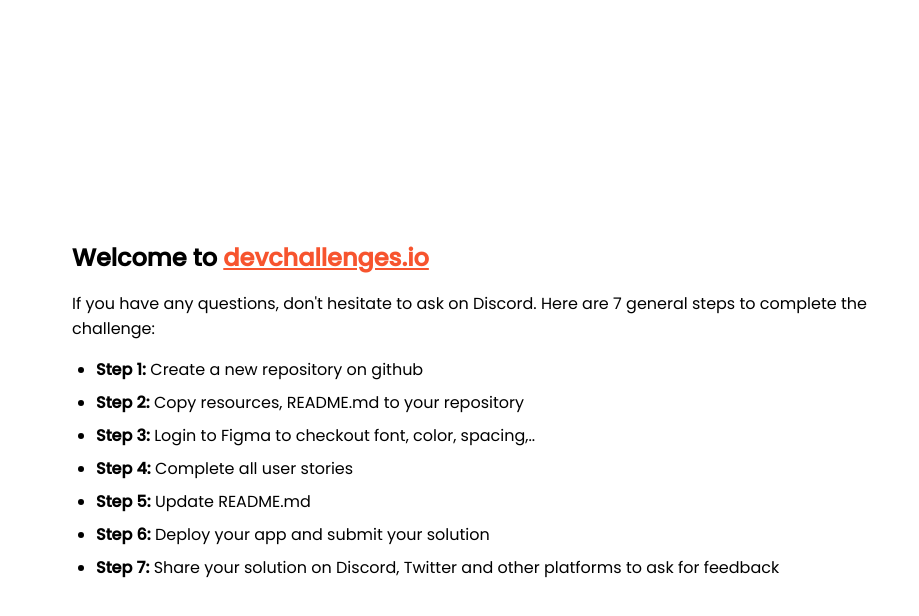
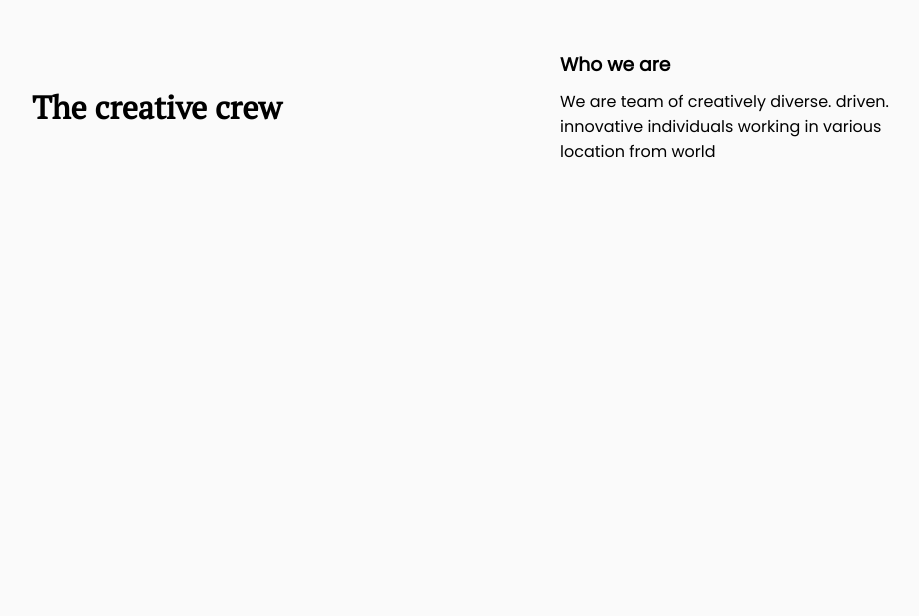
Before and after one commit to Rushclin/teams-lead, a plain HTML site: page index.html in a window 1280 px wide. Shown: the whole page, without its empty margins (168-1087 px from the left). Drawn offline with Linux system fonts and the light colour scheme.

Commit message:
Manage header

```diff
--- a/assets/css/style.css
+++ b/assets/css/style.css
@@ -30,3 +30,55 @@
     font-family: 'PT Serif';
     src: url('./../fonts/PTSerif-Regular.ttf');
 }
+
+*,
+*::after,
+*::before {
+    margin: 0;
+    padding: 0;
+    box-sizing: border-box;
+}
+
+html {
+    scroll-behavior: smooth;
+}
+
+body {
+    background-color: var(--cool-white);
+}
+
+/* HEADER */
+.header {
+    margin-top: 50px;
+    width: 100%
+}
+
+.header>.container {
+    padding-inline: 200px;
+    display: flex;
+    justify-content: space-between;
+    align-items: center;
+}
+
+.title,
+.description {
+    width: 40%
+}
+
+.title {
+    font-family: var(--ff-PT-serif);
+    font-weight: var(--fw-700);
+}
+
+.description {
+    font-family: var(--ff-poppins);
+}
+
+.subtitle-teams {
+    padding-bottom: 10px;
+}
+
+/* .header>.container:nth-child(1),
+.header>.container:nth-child(2) {
+    width: 50%;
+} */
--- a/index.html
+++ b/index.html
@@ -1,95 +1,36 @@
 <!DOCTYPE html>
 <html lang="en">
-  <head>
-    <meta charset="utf-8" />
-    <meta
-      name="viewport"
-      content="width=device-width, initial-scale=1,
-  maximum-scale=5"
-    />
 
-    <link rel="icon" href="devchallenges.png" />
+<head>
+    <meta charset="UTF-8">
+    <meta http-equiv="X-UA-Compatible" content="IE=edge">
+    <meta name="viewport" content="width=device-width, initial-scale=1.0">
+    <title>DevChallenge Teams</title>
 
-    <link
-      rel="shortcut icon"
-      type="image/x-icon"
-      href="https://devchallenges.io/"
-    />
+    <!--FAVICON-->
+    <link rel="shortcut icon" href="./images/devchallenges.png" type="image/x-icon">
+    <!--CSS LINK-->
+    <link rel="stylesheet" href="./assets/css/style.css">
+</head>
 
-    <link
-      href="https://fonts.googleapis.com/css2?family=Poppins:wght@400;500&display=swap"
-      rel="stylesheet"
-    />
+<body>
 
-    <title>Devchallenges</title>
+    <div class="header">
+        <div class="container">
+            <div class="title">
+                <h1 class="teams-title">The creative crew</h1>
+            </div>
+            <div class="description">
+                <h3 class="subtitle-teams">Who we are</h3>
+                <p class="description-teams">We are team of creatively diverse. driven. innovative individuals working
+                    in various location from world</p>
+            </div>
+        </div>
+    </div>
 
-    <style>
-      body {
-        font-family: "Poppins", sans-serif;
-      }
+    <!--JS FILE-->
+    <script src="./assets/js/script.js"></script>
 
-      ul {
-        padding-left: 24px;
-      }
+</body>
 
-      li {
-        margin-bottom: 8px;
-      }
-
-      .welcome {
-        max-width: 800px;
-        margin: 0 auto;
-      }
-
-      .welcome-text {
-        margin-top: 30vh;
-        font-weight: 500;
-      }
-
-      .welcome-text p {
-        font-size: 1rem;
-        font-weight: 400;
-      }
-
-      .welcome-text h1 {
-        font-size: 1.5rem;
-      }
-
-      .welcome-text a {
-        color: #f7542e;
-      }
-    </style>
-  </head>
-  <body>
-    <div class="welcome">
-      <div class="welcome-text">
-        <h1>
-          Welcome to
-          <a href="https://devchallenges.io/" target="_blank"
-            >devchallenges.io</a
-          >
-        </h1>
-
-        <p>
-          If you have any questions, don't hesitate to ask on Discord. Here are
-          7 general steps to complete the challenge:
-        </p>
-      </div>
-
-      <ul>
-        <li><b>Step 1:</b> Create a new repository on github</li>
-        <li><b>Step 2:</b> Copy resources, README.md to your repository</li>
-        <li>
-          <b>Step 3:</b> Login to Figma to checkout font, color, spacing,..
-        </li>
-        <li><b>Step 4:</b> Complete all user stories</li>
-        <li><b>Step 5:</b> Update README.md</li>
-        <li><b>Step 6:</b> Deploy your app and submit your solution</li>
-        <li>
-          <b>Step 7:</b> Share your solution on Discord, Twitter and other
-          platforms to ask for feedback
-        </li>
-      </ul>
-    </div>
-  </body>
 </html>
```
